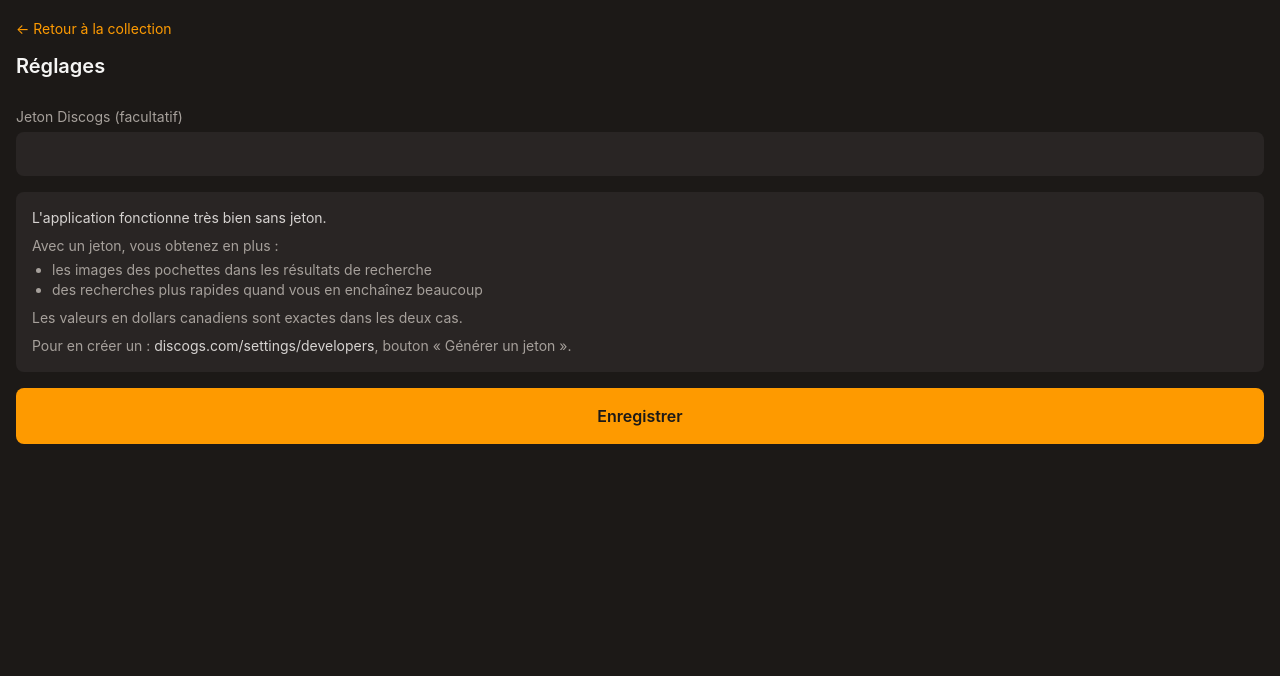
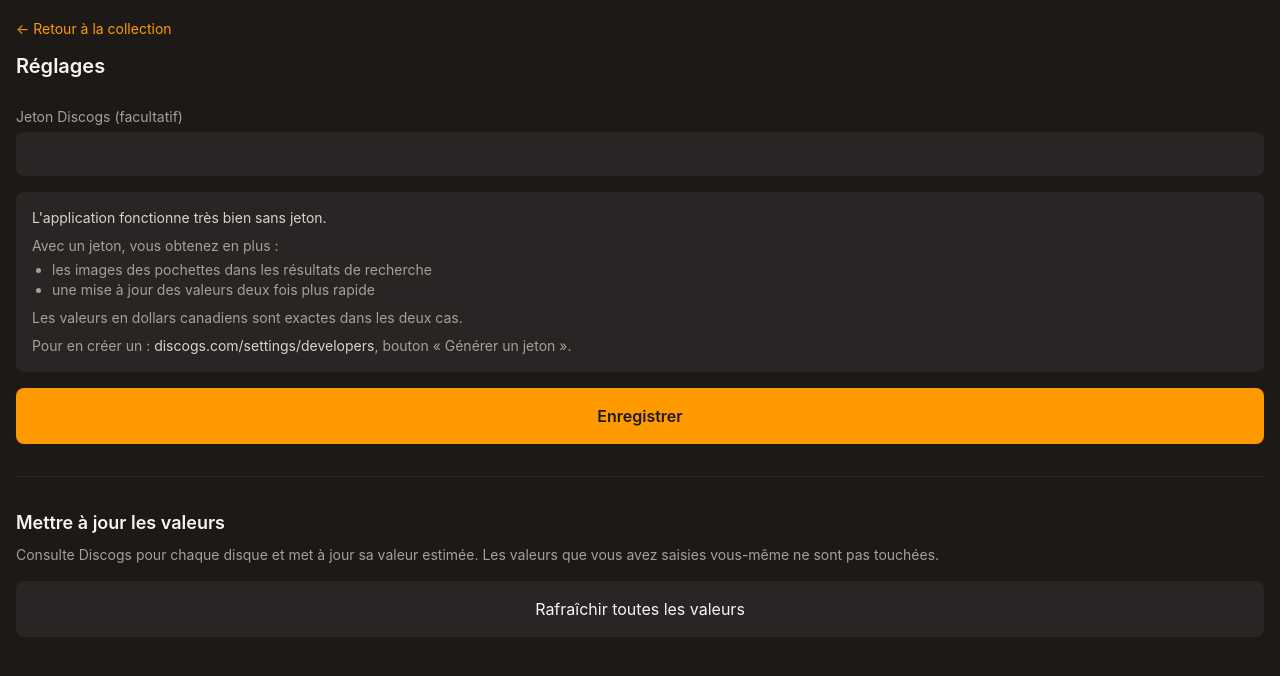
Before and after one commit to raphaelbigras/catalogue-vinyles, a React (Vite) app: page /reglages in a window 1280 px wide. Shown: the top 676 px of the page. Built offline with nearby package versions, Linux system fonts and the light colour scheme.

Commit message:
feat: rafraichir toutes les valeurs depuis les Reglages
Barre de progression, estimation du temps restant et bouton d'arret.
Les valeurs saisies a la main sont exclues du lot.

Co-Authored-By: Claude Opus 5 <noreply@anthropic.com>

```diff
--- a/src/ecrans/ReglagesEcran.tsx
+++ b/src/ecrans/ReglagesEcran.tsx
@@ -1,10 +1,23 @@
-import { useState } from 'react';
+import { useRef, useState } from 'react';
 import { Link } from 'react-router';
+import { listerDisques, modifierDisque } from '../db/disques';
+import { obtenirPrix } from '../discogs/api';
+import {
+  disquesRafraichissables,
+  intervalleRecommande,
+  rafraichirValeurs,
+  type ProgressionRafraichissement,
+} from '../discogs/rafraichir';
 import { effacerJeton, enregistrerJeton, lireJeton } from '../reglages';
 
 export default function ReglagesEcran() {
   const [jeton, setJeton] = useState(lireJeton() ?? '');
   const [enregistre, setEnregistre] = useState(false);
+
+  const [progression, setProgression] = useState<ProgressionRafraichissement | null>(null);
+  const [enCours, setEnCours] = useState(false);
+  const [bilan, setBilan] = useState<string | null>(null);
+  const controleur = useRef<AbortController | null>(null);
 
   function soumettre(evenement: React.FormEvent) {
     evenement.preventDefault();
@@ -12,6 +25,45 @@ export default function ReglagesEcran() {
     else enregistrerJeton(jeton);
     setEnregistre(true);
   }
+
+  async function lancerRafraichissement() {
+    const disques = await listerDisques();
+    const eligibles = disquesRafraichissables(disques);
+
+    if (eligibles.length === 0) {
+      setBilan('Aucun disque à rafraîchir : ils ont tous une valeur saisie à la main, '
+        + 'ou n\'ont pas été trouvés sur Discogs.');
+      return;
+    }
+
+    controleur.current = new AbortController();
+    setEnCours(true);
+    setBilan(null);
+    setProgression({ total: eligibles.length, traites: 0, echecs: 0, sansPrix: 0 });
+
+    const resultat = await rafraichirValeurs(
+      disques,
+      { obtenirPrix, modifierDisque },
+      {
+        intervalleMs: intervalleRecommande(lireJeton() !== null),
+        signal: controleur.current.signal,
+        surProgression: (p) => setProgression((avant) => ({ ...p, sansPrix: avant?.sansPrix ?? 0 })),
+      },
+    );
+
+    setEnCours(false);
+    setProgression(null);
+    const pluriel = resultat.traites > 1 ? 's' : '';
+    setBilan(
+      `${resultat.traites} disque${pluriel} sur ${resultat.total} consulté${pluriel}.`
+      + (resultat.sansPrix > 0 ? ` ${resultat.sansPrix} sans exemplaire en vente.` : '')
+      + (resultat.echecs > 0 ? ` ${resultat.echecs} en erreur.` : ''),
+    );
+  }
+
+  /** Estimation en minutes du temps restant, arrondie au supérieur. */
+  const minutesRestantes = (nombre: number) =>
+    Math.ceil((nombre * intervalleRecommande(lireJeton() !== null)) / 60000);
 
   return (
     <div className="p-4 pt-[calc(1rem+env(safe-area-inset-top))]">
@@ -37,7 +89,7 @@ export default function ReglagesEcran() {
           <p className="mt-2">Avec un jeton, vous obtenez en plus :</p>
           <ul className="mt-1 list-disc pl-5">
             <li>les images des pochettes dans les résultats de recherche</li>
-            <li>des recherches plus rapides quand vous en enchaînez beaucoup</li>
+            <li>une mise à jour des valeurs deux fois plus rapide</li>
           </ul>
           <p className="mt-2">
             Les valeurs en dollars canadiens sont exactes dans les deux cas.
@@ -57,6 +109,50 @@ export default function ReglagesEcran() {
 
         {enregistre && <p className="text-center text-sm text-green-400">Enregistré.</p>}
       </form>
+
+      <hr className="my-8 border-stone-800" />
+
+      <h2 className="text-lg font-semibold">Mettre à jour les valeurs</h2>
+      <p className="mt-2 text-sm text-stone-400">
+        Consulte Discogs pour chaque disque et met à jour sa valeur estimée. Les valeurs
+        que vous avez saisies vous-même ne sont pas touchées.
+      </p>
+
+      {!enCours && (
+        <button
+          type="button"
+          onClick={lancerRafraichissement}
+          className="mt-4 w-full rounded-lg bg-stone-800 p-4 text-base"
+        >
+          Rafraîchir toutes les valeurs
+        </button>
+      )}
+
+      {enCours && progression !== null && (
+        <div className="mt-4">
+          <div className="h-2 w-full overflow-hidden rounded-full bg-stone-800">
+            <div
+              className="h-full bg-amber-500 transition-all"
+              style={{ width: `${(progression.traites / progression.total) * 100}%` }}
+            />
+          </div>
+          <p className="mt-2 text-center text-sm text-stone-400">
+            {progression.traites} sur {progression.total} — environ{' '}
+            {minutesRestantes(progression.total - progression.traites)} min restantes
+          </p>
+          <button
+            type="button"
+            onClick={() => controleur.current?.abort()}
+            className="mt-3 w-full rounded-lg border border-stone-700 p-3 text-sm"
+          >
+            Arrêter
+          </button>
+        </div>
+      )}
+
+      {bilan !== null && (
+        <p className="mt-4 rounded-lg bg-stone-800 p-3 text-sm text-stone-400">{bilan}</p>
+      )}
     </div>
   );
 }
```
